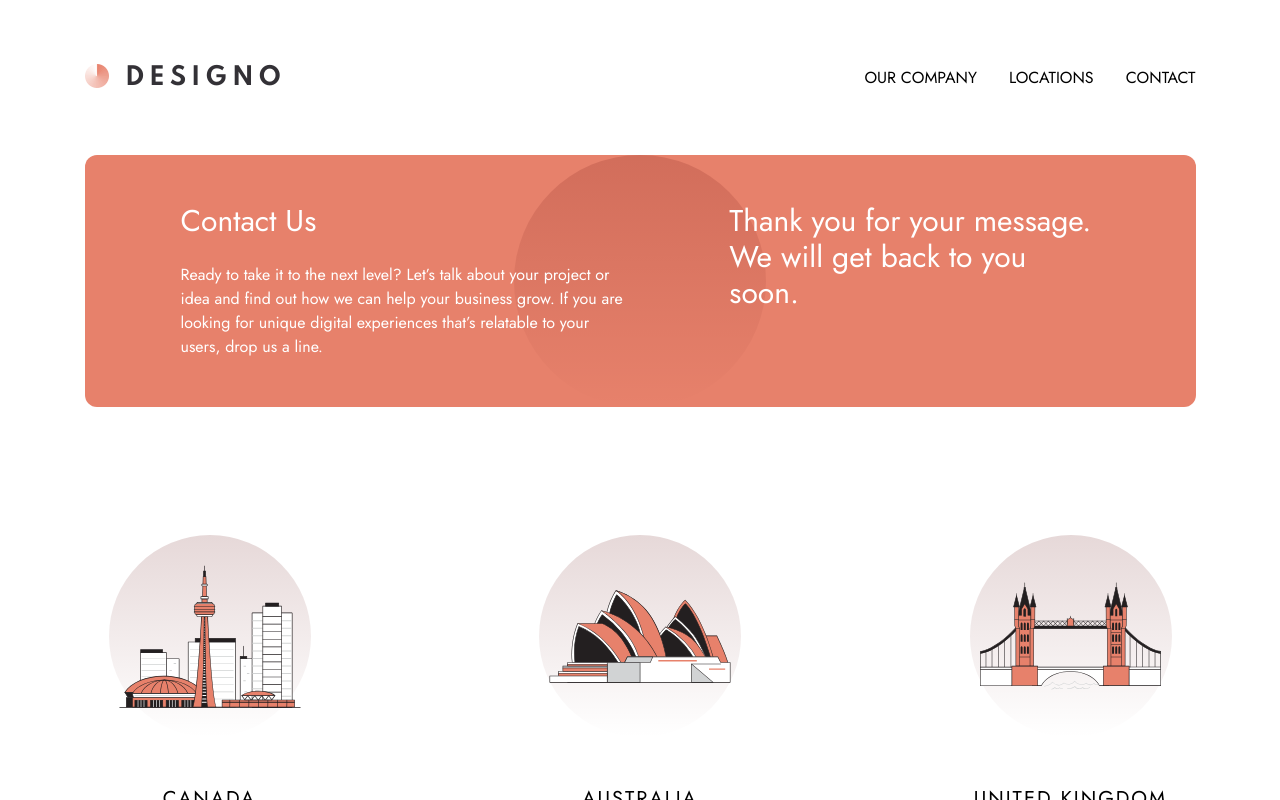
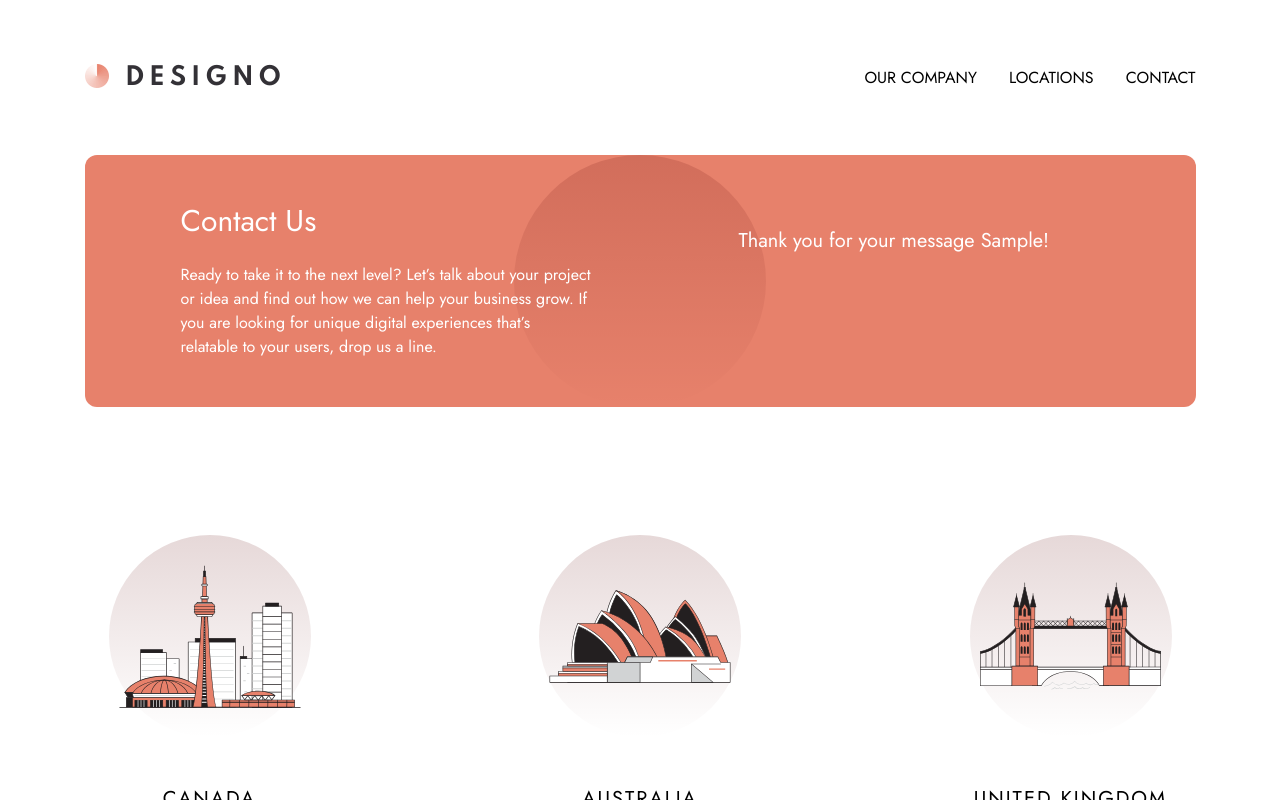
Before and after one commit to waldekglaz/designo, a Next.js app: page /contact in a window 1280 px wide. Both pictures are taken after typing "Sample", "name@example.com", "5551234", "Sample" into the empty fields and a click on the button "Submit". Shown: the top 800 px of the page. Built offline with nearby package versions, Linux system fonts and the light colour scheme.

Commit message:
Form component

```diff
--- a/src/app/contact/page.tsx
+++ b/src/app/contact/page.tsx
@@ -3,9 +3,12 @@ import React, { useState } from "react";
 import { locations } from "@/constants/const";
 import IllustratedCard from "@/components/IllustratedCard/IllustratedCard";
 import { FormEvent } from "react";
+import Form from "@/components/Form/Form";
 
 const Company = () => {
   const [isSuccessfullySent, setIsSuccessfullySent] = useState(false);
+  const [sending, setSending] = useState(false);
+  const [sender, setSender] = useState<string | null>(null);
   async function handleSubmit(event: FormEvent<HTMLFormElement>) {
     event.preventDefault();
     const form = event.currentTarget;
@@ -19,11 +22,15 @@ const Company = () => {
       },
       body: JSON.stringify(data),
     });
+    setSending(true);
 
     if (response.ok) {
       setIsSuccessfullySent(true);
       form.reset();
+      setSending(false);
+      setSender(data.name);
     } else {
+      setSending(false);
       const errorText = await response.text();
       console.error("Error:", errorText);
       alert("Failed to send message");
@@ -31,78 +38,12 @@ const Company = () => {
   }
   return (
     <div>
-      <form
-        onSubmit={handleSubmit}
-        className="flex flex-col bg-orange gap-4 px-6 text-white text-center py-12 bg-hero-pattern bg-contain bg-top bg-no-repeat md:mx-10 md:rounded-xl lg:flex-row lg:text-left lg:px-24 lg:gap-24 xl:w-[1111px] xl:mx-auto"
-      >
-        <div className="basis-1/2 lg:flex lg:flex-col justify-center">
-          <h1 className="text-center text-3xl mb-6 lg:text-left">Contact Us</h1>
-          <p className="text-base">
-            Ready to take it to the next level? Let’s talk about your project or
-            idea and find out how we can help your business grow. If you are
-            looking for unique digital experiences that’s relatable to your
-            users, drop us a line.
-          </p>
-        </div>
-
-        {!isSuccessfullySent ? (
-          <div className="basis-1/2">
-            <div className="w-full py-2 border-b flex justify-between gap-2">
-              <label htmlFor="name">Name</label>
-              <input
-                type="text"
-                id="name"
-                name="name"
-                required
-                className="bg-transparent flex-grow"
-              />
-            </div>
-            <div className="w-full py-2 border-b flex justify-between gap-2">
-              <label htmlFor="email">Email Address</label>
-              <input
-                type="email"
-                id="email"
-                name="email"
-                required
-                className="bg-transparent flex-grow"
-              />
-            </div>
-            <div className="w-full py-2 border-b flex justify-between gap-2">
-              <label htmlFor="phone">Phone</label>
-              <input
-                type="tel"
-                id="phone"
-                name="phone"
-                required
-                className="bg-transparent flex-grow"
-              />
-            </div>
-            <div className="w-full pt-2 pb-12 border-b flex justify-between gap-2">
-              <label htmlFor="message">Message</label>
-              <textarea
-                id="message"
-                name="message"
-                required
-                className="bg-transparent flex-grow"
-              />
-            </div>
-            {!isSuccessfullySent && (
-              <button
-                type="submit"
-                className="text-black bg-white w-40 block mx-auto py-3 rounded-lg mt-8 lg:mr-0 lg:ml-auto"
-              >
-                Submit
-              </button>
-            )}
-          </div>
-        ) : (
-          <p className="text-3xl">
-            Thank you for your message.
-            <br />
-            We will get back to you soon.
-          </p>
-        )}
-      </form>
+      <Form
+        handleSubmit={handleSubmit}
+        isSuccessfullySent={isSuccessfullySent}
+        sending={sending}
+        sender={sender}
+      />
       <section className="pt-32 md:mx-10 lg:flex justify-between xl:w-[1111px] xl:mx-auto">
         {locations.map((location) => (
           <IllustratedCard
--- /dev/null
+++ b/src/components/Form/Form.tsx
@@ -0,0 +1,95 @@
+import { FormEvent } from "react";
+
+interface FormProps {
+  handleSubmit: (event: FormEvent<HTMLFormElement>) => void;
+  isSuccessfullySent: boolean;
+  sending: boolean;
+  sender: string | null;
+}
+
+const Form = ({
+  handleSubmit,
+  isSuccessfullySent,
+  sending,
+  sender,
+}: FormProps) => {
+  return (
+    <form
+      onSubmit={handleSubmit}
+      className="flex flex-col bg-orange gap-4 px-6 text-white text-center py-12 bg-hero-pattern bg-contain bg-top bg-no-repeat md:mx-10 md:rounded-xl lg:flex-row lg:text-left lg:px-24 lg:gap-24 xl:w-[1111px] xl:mx-auto"
+    >
+      <div className="basis-1/2 lg:flex lg:flex-col justify-center">
+        <h1 className="text-center text-3xl mb-6 lg:text-left">Contact Us</h1>
+        <p className="text-base">
+          Ready to take it to the next level? Let’s talk about your project or
+          idea and find out how we can help your business grow. If you are
+          looking for unique digital experiences that’s relatable to your users,
+          drop us a line.
+        </p>
+      </div>
+
+      {!sending && !isSuccessfullySent && (
+        <div className="basis-1/2">
+          <div className="w-full py-2 border-b flex justify-between gap-2">
+            <label htmlFor="name">Name</label>
+            <input
+              type="text"
+              id="name"
+              name="name"
+              required
+              className="bg-transparent flex-grow"
+            />
+          </div>
+          <div className="w-full py-2 border-b flex justify-between gap-2">
+            <label htmlFor="email">Email Address</label>
+            <input
+              type="email"
+              id="email"
+              name="email"
+              required
+              className="bg-transparent flex-grow"
+            />
+          </div>
+          <div className="w-full py-2 border-b flex justify-between gap-2">
+            <label htmlFor="phone">Phone</label>
+            <input
+              type="tel"
+              id="phone"
+              name="phone"
+              required
+              className="bg-transparent flex-grow"
+            />
+          </div>
+          <div className="w-full pt-2 pb-12 border-b flex justify-between gap-2">
+            <label htmlFor="message">Message</label>
+            <textarea
+              id="message"
+              name="message"
+              required
+              className="bg-transparent flex-grow"
+            />
+          </div>
+          {!isSuccessfullySent && (
+            <button
+              type="submit"
+              className="text-black bg-white w-40 block mx-auto py-3 rounded-lg mt-8 lg:mr-0 lg:ml-auto hover:bg-[#FFAD9B] hover:text-white transition-colors"
+            >
+              Submit
+            </button>
+          )}
+        </div>
+      )}
+
+      {!sending && isSuccessfullySent && (
+        <p className="text-xl mt-6 lg:text-center lg:basis-1/2">
+          {`Thank you for your message ${sender}!`}
+        </p>
+      )}
+      {sending && !isSuccessfullySent && (
+        <p className="text-xl mt-6 lg:text-center lg:basis-1/2">Sending...</p>
+      )}
+    </form>
+  );
+};
+
+export default Form;
```
